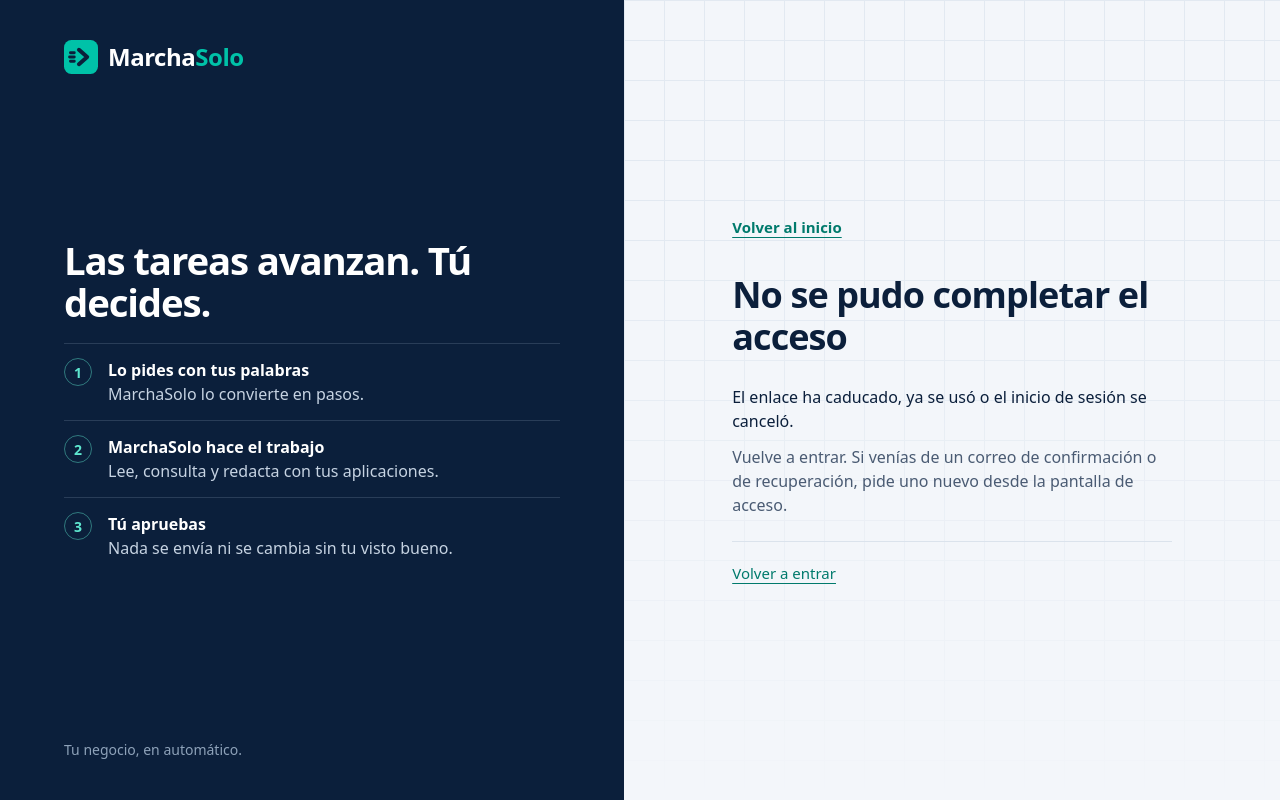
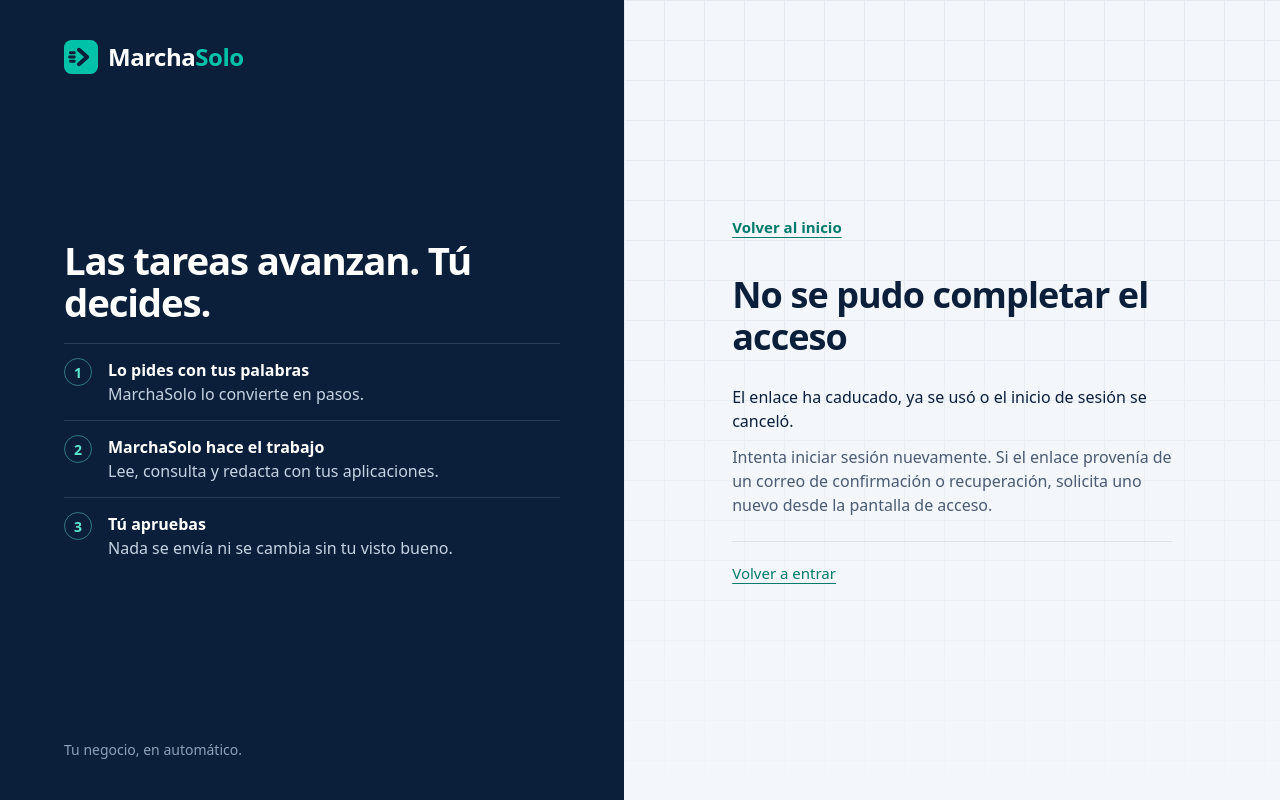
Before and after one commit to CESARKUBEREK/Delega, a Next.js app: page /auth/error in a window 1280 px wide. Shown: the top 800 px of the page. Built offline with nearby package versions, Linux system fonts and the light colour scheme; no server answers.

Commit message:
Neutraliza errores de acceso

```diff
--- a/src/app/auth/error/page.tsx
+++ b/src/app/auth/error/page.tsx
@@ -16,7 +16,7 @@ export default function AuthErrorPage() {
     >
       <p className="text-ink">El enlace ha caducado, ya se usó o el inicio de sesión se canceló.</p>
       <p className="mt-3 text-graphite">
-        Vuelve a entrar. Si venías de un correo de confirmación o de recuperación, pide uno nuevo desde la pantalla de acceso.
+        Intenta iniciar sesión nuevamente. Si el enlace provenía de un correo de confirmación o recuperación, solicita uno nuevo desde la pantalla de acceso.
       </p>
     </Sheet>
   )
```
